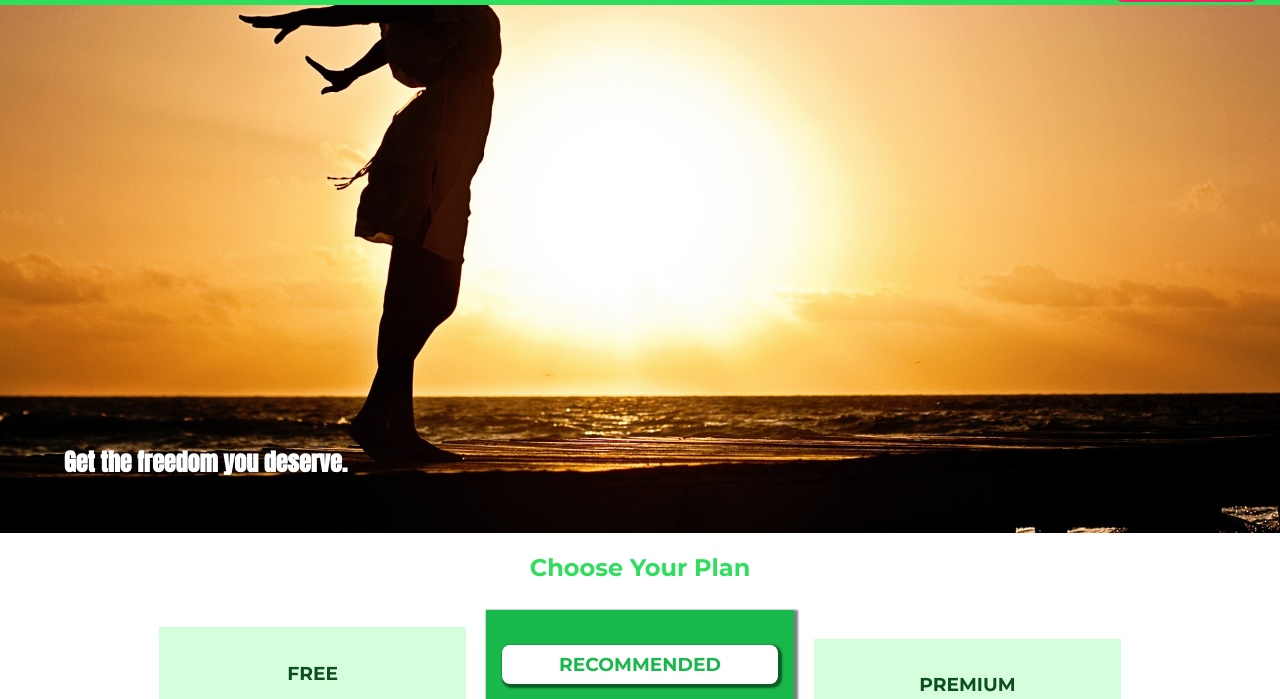
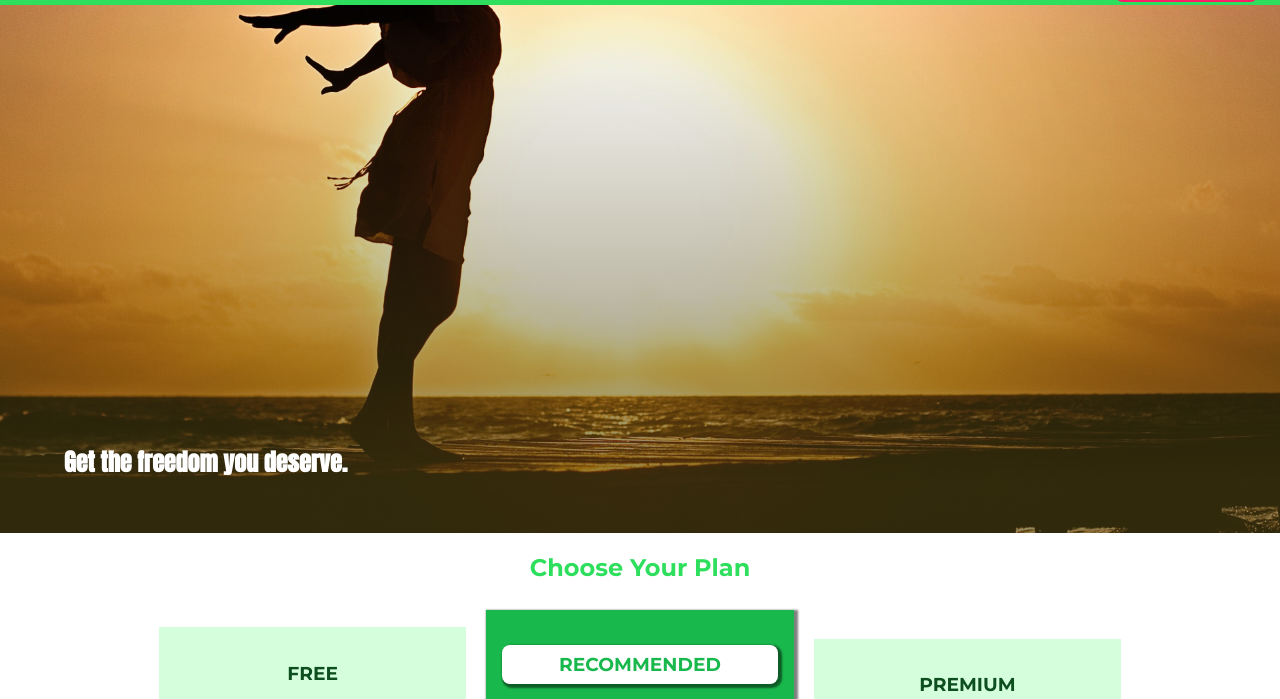
Before and after one commit to maxild/css-the-complete-guide-example, a website: page index.html in a window 1280 px wide. Shown: the part 41-740 px from the top of the page. Drawn offline with nearby package versions, Linux system fonts and the light colour scheme; files that its build step writes are made by us from their sources; files whose address does not match are found by name.

Commit message:
stacking bg-images and using transparent gradients

```diff
--- a/sass/_components.product-overview.scss
+++ b/sass/_components.product-overview.scss
@@ -5,15 +5,24 @@
 .product-overview {
     @include background-image-container($height: 528px);
     position: relative;
-    //border: 5px dashed red;
-    padding: 10px; // TODO: only illustrates the difference between content-box vs padding-box=
-    background: url("../img/freedom.jpg") left 10% bottom 20%/cover no-repeat border-box;
+
+    // stacking 2 bg-images and a solid color: transparent
+    background: linear-gradient(to top, rgba(80, 68, 18, 0.6) 10%, transparent),
+                url("../img/freedom.jpg") left 10% bottom 20%/cover no-repeat border-box, // [1]
+                $color-brand-light;
+
+    //bg properties, assigned to each stacked layer above [1], and separeted by commas
+
     // background-image: url("../img/freedom.jpg");
     // background-position: left 10% bottom 20%;
     // background-size: cover;
     // background-repeat: no-repeat;
     // background-origin: padding-box; // because size is 'cover' top and bottom should be clipped
     // background-clip: padding-box;
+
+    // TODO: only illustrates the difference between content-box vs padding-box in background-origin/background-clip
+    //border: 5px dashed red;
+    //padding: 10px;
 }
 
 .product-overview__title {
```
